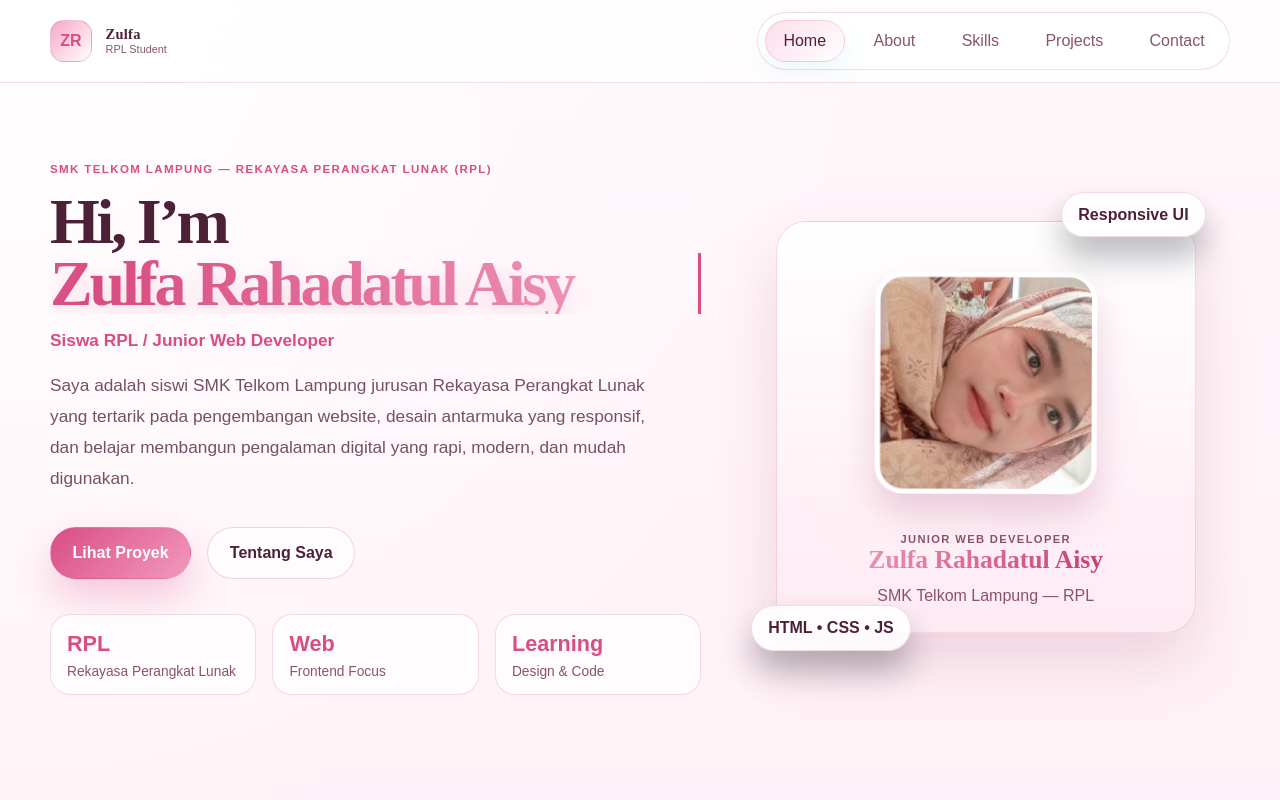
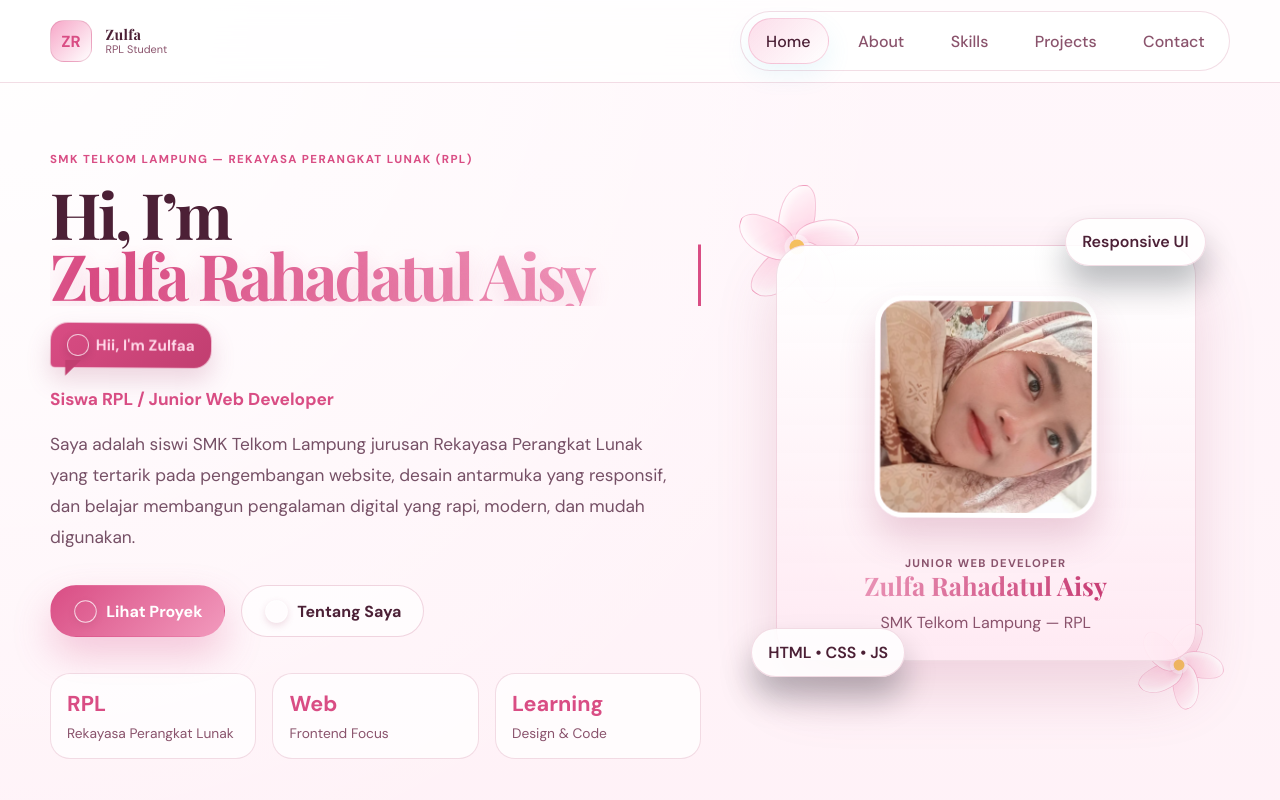
Before and after one commit to zulfaaa29/zulfaa_gurutamuu, a plain HTML site: page index.html in a window 1280 px wide. Shown: the top 800 px of the page. Drawn offline with nearby package versions, Linux system fonts and the light colour scheme.

Commit message:
Update index.html

```diff
--- a/index.html
+++ b/index.html
@@ -11,7 +11,7 @@
     <link rel="preconnect" href="https://fonts.googleapis.com" />
     <link rel="preconnect" href="https://fonts.gstatic.com" crossorigin />
     <link
-      href="https://fonts.googleapis.com/css2?family=Inter:wght@400;500;600;700;800;900&display=swap"
+      href="https://fonts.googleapis.com/css2?family=DM+Sans:wght@400;500;600;700&family=Playfair+Display:wght@600;700;800&display=swap"
       rel="stylesheet"
     />
     <link rel="stylesheet" href="style.css" />
@@ -47,6 +47,10 @@
                 Hi, I’m
                 <span>Zulfa Rahadatul Aisy</span>
               </h1>
+              <div class="hello-bubble" aria-label="Sapaan Zulfa">
+                <span class="bubble-flower" aria-hidden="true"></span>
+                <span>Hii, I'm Zulfaa</span>
+              </div>
               <p class="subtitle">Siswa RPL / Junior Web Developer</p>
               <p class="lead">
                 Saya adalah siswi SMK Telkom Lampung jurusan Rekayasa Perangkat Lunak yang tertarik pada
@@ -55,8 +59,8 @@
               </p>
 
               <div class="cta-row">
-                <a href="#projects" class="button primary">Lihat Proyek</a>
-                <a href="#about" class="button secondary">Tentang Saya</a>
+                <a href="#projects" class="button primary"><span class="button-flower" aria-hidden="true"></span>Lihat Proyek</a>
+                <a href="#about" class="button secondary"><span class="button-flower" aria-hidden="true"></span>Tentang Saya</a>
               </div>
 
               <ul class="hero-stats" aria-label="Statistik singkat">
@@ -78,6 +82,22 @@
             <div class="hero-visual reveal">
               <div class="orb orb-one"></div>
               <div class="orb orb-two"></div>
+              <div class="lily-illustration lily-top" aria-hidden="true">
+                <span class="lily-petal petal-one"></span>
+                <span class="lily-petal petal-two"></span>
+                <span class="lily-petal petal-three"></span>
+                <span class="lily-petal petal-four"></span>
+                <span class="lily-petal petal-five"></span>
+                <span class="lily-center"></span>
+              </div>
+              <div class="lily-illustration lily-bottom" aria-hidden="true">
+                <span class="lily-petal petal-one"></span>
+                <span class="lily-petal petal-two"></span>
+                <span class="lily-petal petal-three"></span>
+                <span class="lily-petal petal-four"></span>
+                <span class="lily-petal petal-five"></span>
+                <span class="lily-center"></span>
+              </div>
 
               <div class="profile-card">
                 <div class="avatar-wrap">
@@ -239,7 +259,7 @@
                 berkomitmen untuk berkembang di bidang web development. Saya terbuka untuk kesempatan belajar,
                 kolaborasi, dan membangun proyek digital yang bermanfaat.
               </p>
-              <a href="#home" class="button primary">Kembali ke Atas</a>
+              <a href="#home" class="button primary"><span class="button-flower" aria-hidden="true"></span>Kembali ke Atas</a>
             </div>
           </div>
         </section>
```
